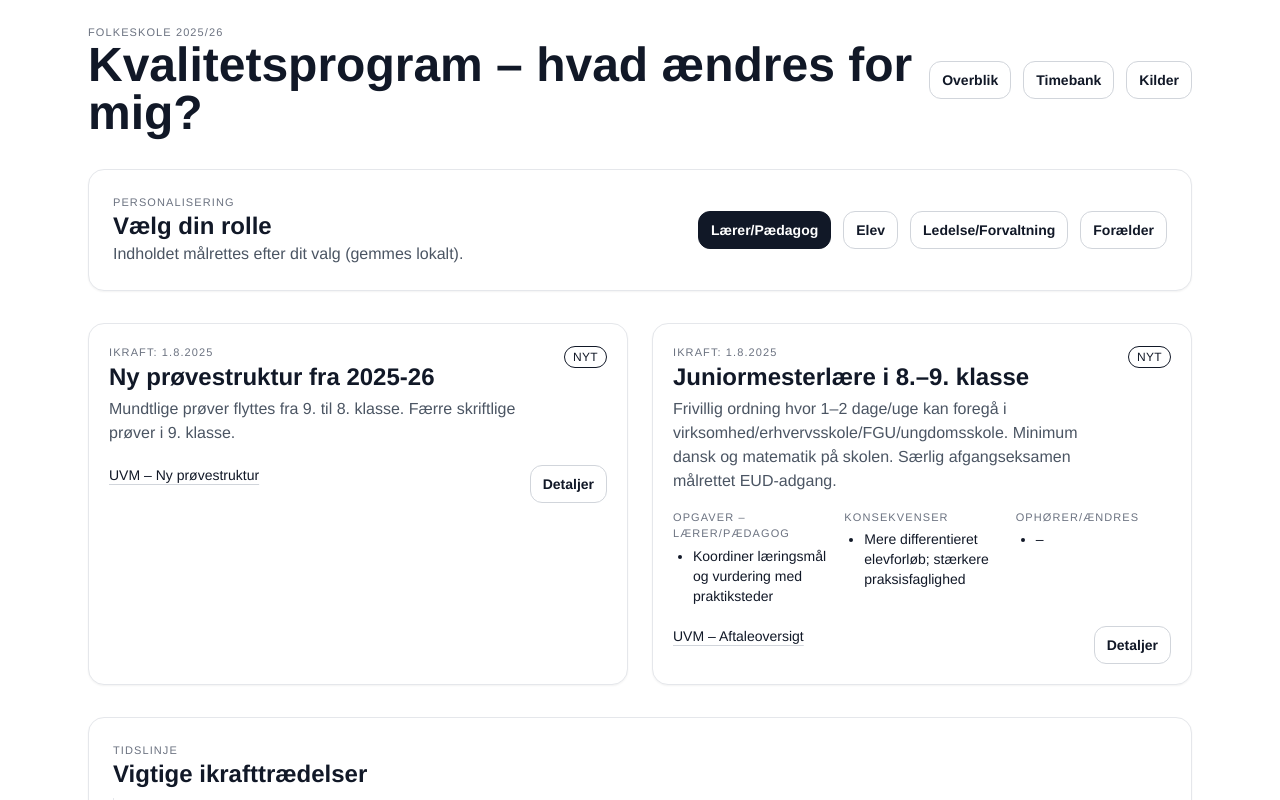
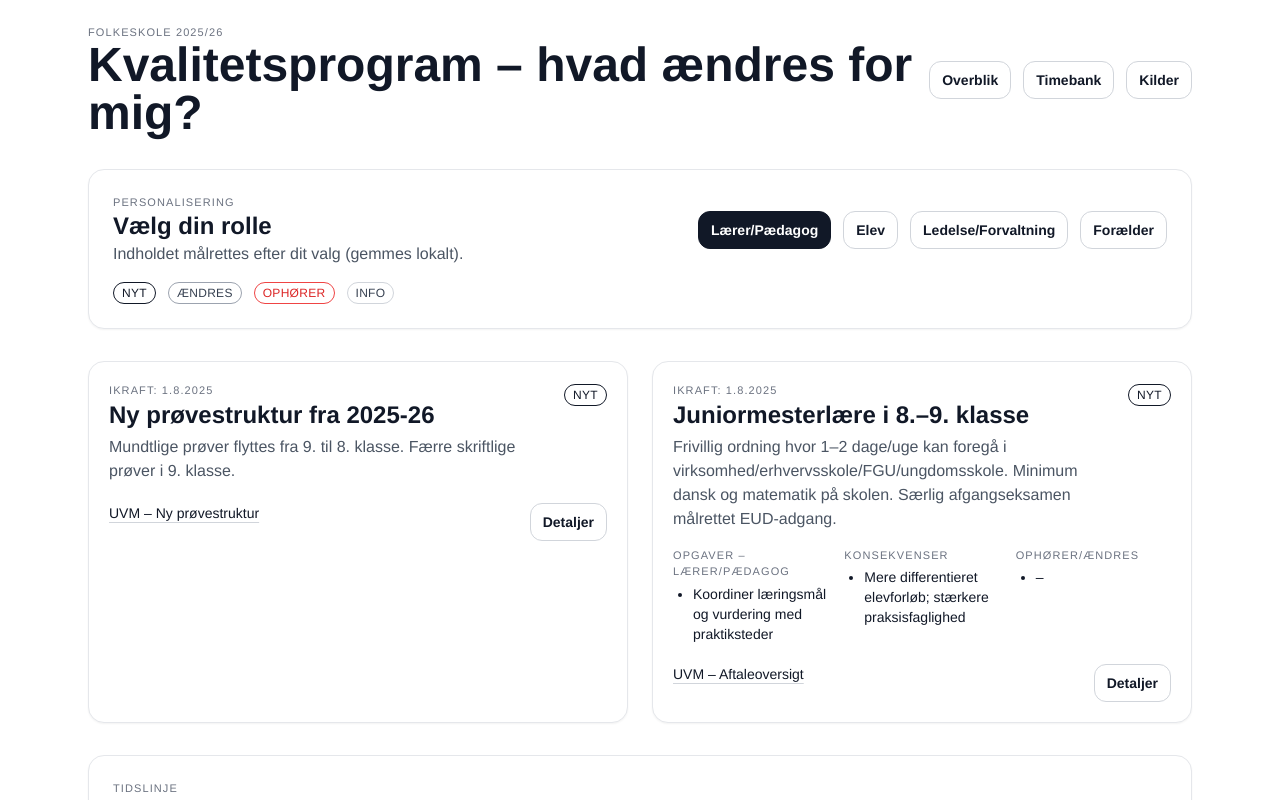
Before and after one commit to LeifNor/folkeskole-mvp, a Next.js app: page / in a window 1280 px wide. Shown: the top 800 px of the page. Built offline with nearby package versions, Linux system fonts and the light colour scheme.

Commit message:
Implementeret ensartet Badge system med BadgeLegend

```diff
--- a/app/page.tsx
+++ b/app/page.tsx
@@ -3,6 +3,7 @@ import { useEffect, useState } from 'react'
 import RolePicker from '@/components/RolePicker'
 import InitiativeCard from '@/components/InitiativeCard'
 import Timeline from '@/components/Timeline'
+import BadgeLegend from '@/components/BadgeLegend'
 import { initiatives } from '@/lib/data/initiatives'
 import type { Role } from '@/lib/roles'
 import { getInitialRole } from '@/lib/roles'
@@ -26,6 +27,9 @@ return (
 <RolePicker onChange={setRole} />
 </div>
 </div>
+<div className="mt-4">
+<BadgeLegend />
+</div>
 </section>
 
 
--- /dev/null
+++ b/components/Badge.tsx
@@ -0,0 +1,23 @@
+import { clsx } from 'clsx'
+
+type Variant = 'new' | 'change' | 'stop' | 'info' | 'warning'
+
+export default function Badge({
+  children,
+  variant = 'info',
+  className
+}: {
+  children: React.ReactNode
+  variant?: Variant
+  className?: string
+}) {
+  const styles = {
+    new: 'badge border-gray-900 text-gray-900',
+    change: 'badge border-gray-400 text-gray-700',
+    stop: 'badge border-red-500 text-red-600',
+    info: 'badge border-gray-300 text-gray-700',
+    warning: 'badge border-amber-500 text-amber-700'
+  } as const
+
+  return <span className={clsx(styles[variant], className)}>{children}</span>
+}
--- /dev/null
+++ b/components/BadgeLegend.tsx
@@ -0,0 +1,12 @@
+import Badge from './Badge'
+
+export default function BadgeLegend() {
+  return (
+    <div className="flex flex-wrap items-center gap-3 text-sm">
+      <Badge variant="new">NYT</Badge>
+      <Badge variant="change">ÆNDRES</Badge>
+      <Badge variant="stop">OPHØRER</Badge>
+      <Badge variant="info">INFO</Badge>
+    </div>
+  )
+}
--- a/components/InitiativeCard.tsx
+++ b/components/InitiativeCard.tsx
@@ -1,16 +1,14 @@
 import Link from 'next/link'
 import type { Initiative } from '@/lib/types'
 import { ROLE_LABELS, type Role } from '@/lib/roles'
+import Badge from '@/components/Badge'
 
-
-function StatusBadge({ status }: { status: Initiative['status'] }) {
-const map = {
-nyt: 'badge badge-new',
-aendres: 'badge badge-change',
-ophorer: 'badge badge-stop'
-} as const
-const label = status === 'nyt' ? 'Nyt' : status === 'aendres' ? 'Ændres' : 'Ophører'
-return <span className={map[status]}>{label}</span>
+function statusToBadge(status: Initiative['status']) {
+  switch (status) {
+    case 'nyt': return <Badge variant="new">NYT</Badge>
+    case 'aendres': return <Badge variant="change">ÆNDRES</Badge>
+    case 'ophorer': return <Badge variant="stop">OPHØRER</Badge>
+  }
 }
 
 
@@ -25,7 +23,7 @@ return (
 <p className="muted">{init.beskrivelse}</p>
 </div>
 <div className="flex-shrink-0">
-<StatusBadge status={init.status} />
+{statusToBadge(init.status)}
 </div>
 </div>
 
--- a/components/TimebankInfo.tsx
+++ b/components/TimebankInfo.tsx
@@ -8,6 +8,7 @@ import {
   Tooltip,
   ResponsiveContainer
 } from 'recharts'
+import Badge from '@/components/Badge'
 
 type Props = {
   role?: 'laerer' | 'elev' | 'ledelse' | 'foraeldre'
@@ -38,7 +39,9 @@ export default function TimebankInfo({ role }: Props) {
 
   return (
     <section className="card p-4 sm:p-6">
-      <h2 className="h2 mb-4">Timebanken</h2>
+      <h2 className="h2 mb-4 flex items-center gap-2">
+        Timebanken <Badge variant="new">NYT</Badge>
+      </h2>
       <p className="text-gray-700 leading-relaxed">{text}</p>
 
       {!role && (
```
